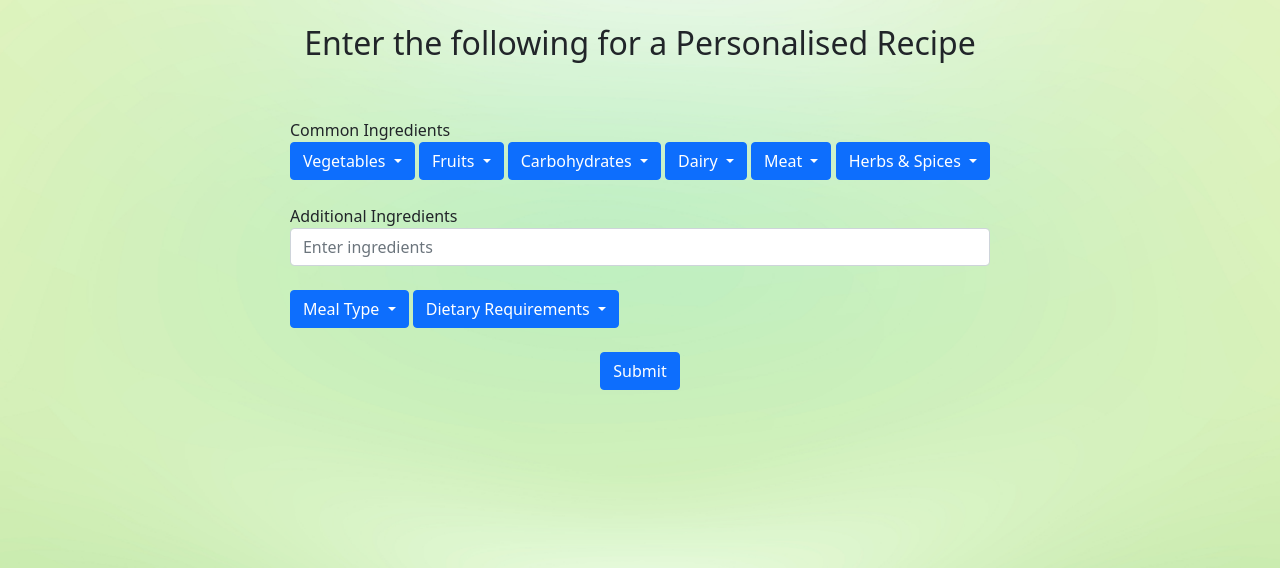
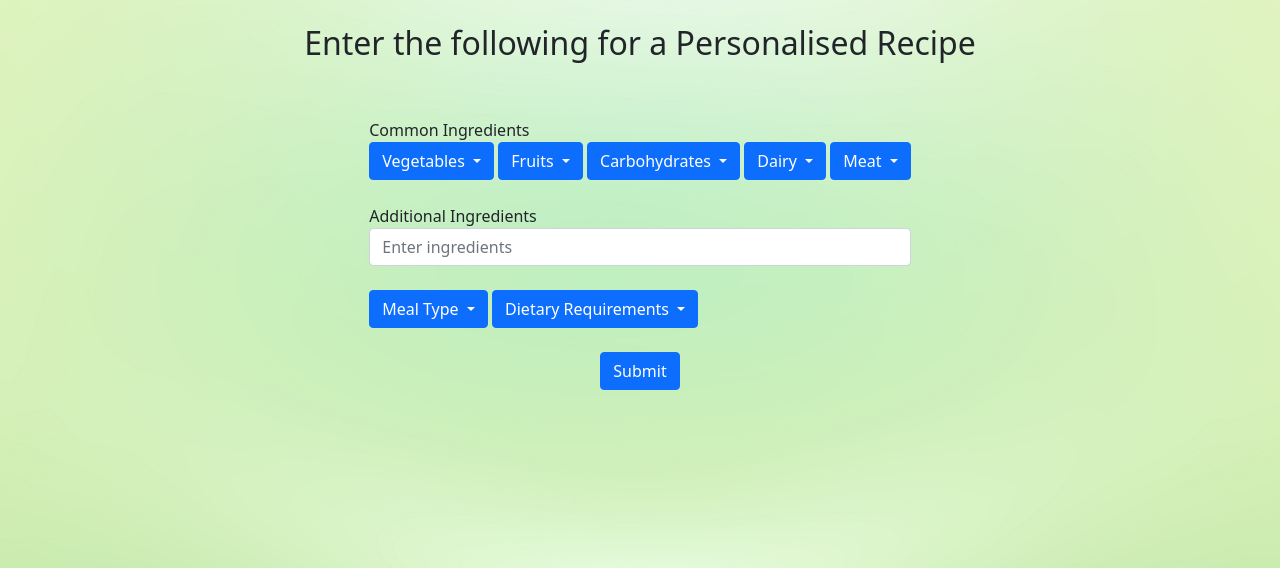
Before and after one commit to Mohsin272/Y4-Final-Project, a Flask app: page /recipe in a window 1280 px wide. Shown: the part 56-624 px from the top of the page. Run offline with Flask 2, Linux system fonts and the light colour scheme; some libraries are stand-ins or nearby versions.

Commit message:
removed herbs n spices dropdown

```diff
--- a/templates/edamam.html
+++ b/templates/edamam.html
@@ -277,7 +277,7 @@
             </div>
           </ul>
         </div>
-        <div class="btn-group" role="group">
+        <!-- <div class="btn-group" role="group">
           <button id="btnGroupDrop1" type="button" class="btn btn-primary dropdown-toggle" data-bs-toggle="dropdown" aria-expanded="false">
             Herbs & Spices
           </button>
@@ -325,7 +325,7 @@
               </label>
             </div>
           </ul>
-        </div>
+        </div> -->
 
       <div class="form-group w-35">
         <br>
```
